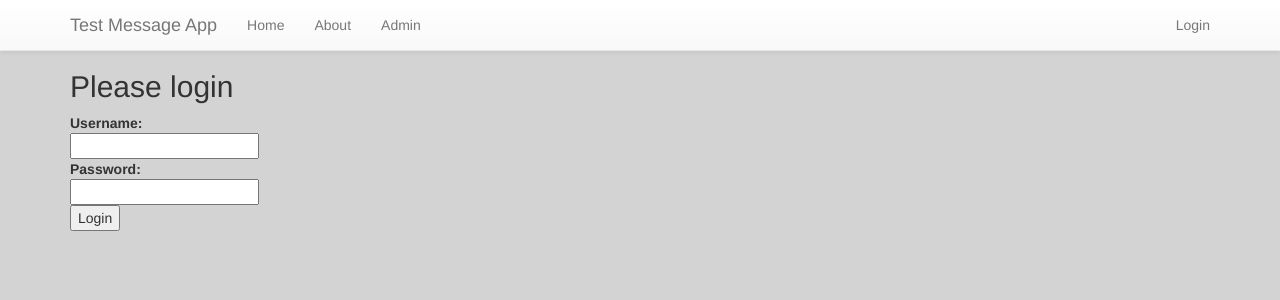
After one commit to jgoney/flask-messenger, a Flask app: template templates/login.html in a window 1280 px wide. The commit adds this page. Shown: the top 300 px of the page. Run offline with Flask 2, Linux system fonts and the light colour scheme; the template is opened without the code that fills it, so the values that code supplies are empty; some libraries are stand-ins or nearby versions.

Commit message:
Many more changes:
 - More unit tests
 - Refactored "helper functions" for less code duplication
 - Implemented login/logout

```diff
--- a/messenger.py
+++ b/messenger.py
@@ -1,7 +1,7 @@
 import os
 import sqlite3
 
-from flask import Flask, abort, jsonify, make_response, redirect, render_template, request
+from flask import Flask, abort, jsonify, make_response, redirect, render_template, request, session, url_for
 
 import settings
 
@@ -25,6 +25,29 @@ def _get_message(id=None):
 
         return [{'id': r[0], 'dt': r[1], 'message': r[2], 'sender': r[3]} for r in rows]
 
+def _add_message(message, sender):
+    with sqlite3.connect(app.config['DATABASE']) as conn:
+        c = conn.cursor()
+        q = "INSERT INTO messages VALUES (NULL, datetime('now'),?,?)"
+        c.execute(q, (message, sender))
+        conn.commit()
+        return c.lastrowid
+
+def _delete_message(ids):
+    with sqlite3.connect(app.config['DATABASE']) as conn:
+        c = conn.cursor()
+        q = "DELETE FROM messages WHERE id=?"
+
+        # Try/catch in case 'ids' isn't an iterable
+        try:
+            for i in ids:
+                c.execute(q, (int(i),))
+        except TypeError:
+            c.execute(q, (int(ids),))
+
+        conn.commit()
+
+
 # Custom error handlers
 @app.errorhandler(400)
 def not_found(error):
@@ -34,16 +57,13 @@ def not_found(error):
 def not_found(error):
     return make_response(jsonify({'error': 'Not found'}), 404)
 
+
 # Standard routing
 @app.route('/', methods = ['GET', 'POST'])
 def home():
     if request.method == 'POST':
-        with sqlite3.connect(app.config['DATABASE']) as conn:
-            c = conn.cursor()
-            q = "INSERT INTO messages VALUES (NULL, datetime('now'),?,?)"
-            c.execute(q, (request.form['message'], request.form['username']))
-            conn.commit()
-            redirect('/')
+        _add_message(request.form['message'], request.form['username'])
+        redirect(url_for('home'))
 
     return render_template('index.html', messages=_get_message())
 
@@ -53,7 +73,34 @@ def about():
 
 @app.route('/admin', methods = ['GET', 'POST'])
 def admin():
-    return render_template('admin.html', messages=reversed(_get_message()))
+    if not 'logged_in' in session:
+        return redirect(url_for('login'))
+
+    if request.method == 'POST':
+        _delete_message(request.form.keys())
+        redirect(url_for('admin'))
+
+    messages = _get_message()
+    messages.reverse()
+
+    return render_template('admin.html', messages=messages)
+
+@app.route('/login', methods=['GET', 'POST'])
+def login():
+    error = None
+    if request.method == 'POST':
+        if request.form['username'] != app.config['USERNAME'] or request.form['password'] != app.config['PASSWORD']:
+            error = 'Invalid username and/or password'
+        else:
+            session['logged_in'] = True
+            return redirect(url_for('admin'))
+    return render_template('login.html', error=error)
+
+@app.route('/logout')
+def logout():
+    session.pop('logged_in', None)
+    return redirect(url_for('home'))
+
 
 # RESTful routing
 @app.route('/messages/api', methods=['GET'])
@@ -70,21 +117,13 @@ def create_message():
     if not request.json or not 'message' in request.json or not 'sender' in request.json:
         abort(400)
 
-    with sqlite3.connect(app.config['DATABASE']) as conn:
-        c = conn.cursor()
-        q = "INSERT INTO messages VALUES (NULL, datetime('now'),?,?)"
-        c.execute(q, (request.json['message'], request.json['sender']))
-        conn.commit()
+    id = _add_message(request.json['message'], request.json['sender'])
 
-    return get_message_by_id(c.lastrowid), 201
+    return get_message_by_id(id), 201
 
 @app.route('/messages/api/<int:id>', methods=['DELETE'])
 def delete_message_by_id(id):
-    with sqlite3.connect(app.config['DATABASE']) as conn:
-        c = conn.cursor()
-        q = "DELETE FROM messages WHERE id=?"
-        c.execute(q, (id,))
-        conn.commit()
+    _delete_message(id)
     return jsonify({'result': True})
 
 
--- a/static/styles/main.css
+++ b/static/styles/main.css
@@ -7,3 +7,8 @@ h1 {
     padding: 1rem;
     background-color: darkgray;
 }
+
+.error {
+    font-weight: bolder;
+    color: firebrick;
+}
--- /dev/null
+++ b/templates/login.html
@@ -0,0 +1,30 @@
+{% extends "main.html" %}
+
+{% block title %}Test Message App | Login{% endblock %}
+
+{% block content %}
+
+    <div class="container">
+        <div class="row">
+            <div class="col-md-4">
+                <h2>Please login</h2>
+
+                {% if error %}
+                <p class=error>Error: {{ error }}</p>
+                {% endif %}
+
+                <form action="{{ url_for('login') }}" method=post>
+                    <dl>
+                    <dt>Username:
+                    <dd><input type=text name=username>
+                    <dt>Password:
+                    <dd><input type=password name=password>
+                    <dd><input type=submit value=Login>
+                    </dl>
+                </form>
+            </div>
+        </div>
+    </div>
+
+
+{% endblock %}
--- a/templates/main.html
+++ b/templates/main.html
@@ -34,9 +34,16 @@
                     </div>
                     <div id="navbar" class="navbar-collapse collapse">
                         <ul class="nav navbar-nav">
-                            <li class="active"><a href="{{ url_for('home') }}">Home</a></li>
+                            <li><a href="{{ url_for('home') }}">Home</a></li>
                             <li><a href="{{ url_for('about') }}">About</a></li>
                             <li><a href="{{ url_for('admin') }}">Admin</a></li>
+                        </ul>
+                        <ul class="nav navbar-nav navbar-right">
+                        {% if not 'logged_in' in session %}
+                            <li><a href="{{ url_for('login') }}">Login</a></li>
+                        {% else %}
+                            <li><a href="{{ url_for('logout') }}">Logout</a></li>
+                        {% endif %}
                         </ul>
                     </div><!--/.nav-collapse -->
                 </div>
```
Also changed, not shown: messenger_tester.py (+66 -0 lines), templates/admin.html (+14 -1 lines), templates/confirm.html (added, +30 -0 lines), templates/index.html (+8 -4 lines).
